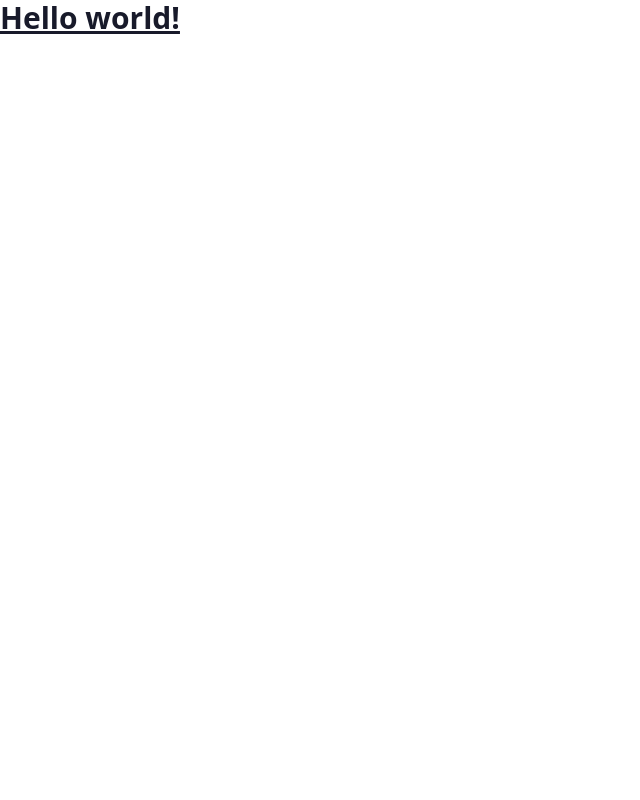
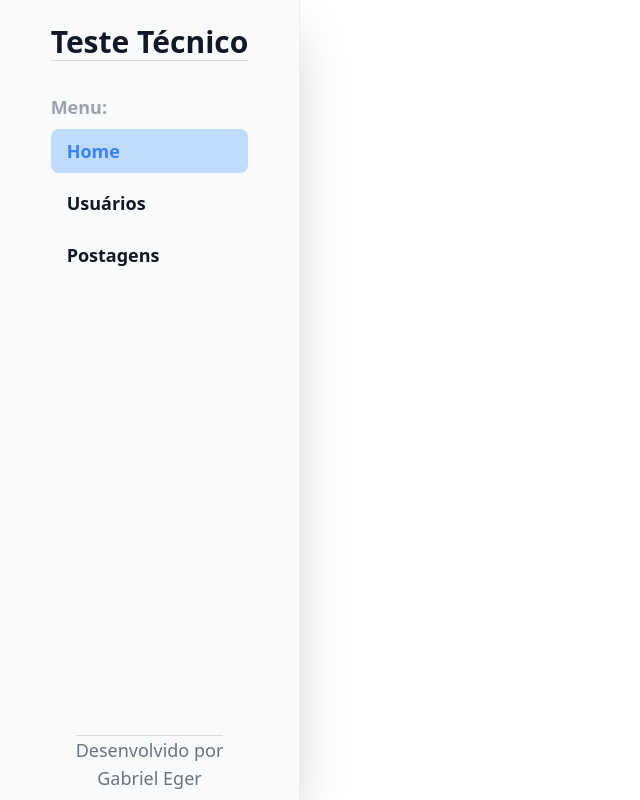
Before and after one commit to GabrielEger2/angular-technical-challange, an Angular app in the folder client/: page / in a window 1280 px wide. Shown: the whole page, without its empty margins (0-640 px from the left). Built offline with nearby package versions, Linux system fonts and the light colour scheme.

Commit message:
feat: "Lateral menu added"
Added a lateral menu using Tailwindcss and DaisyUI.

```diff
--- a/client/src/app/app.component.ts
+++ b/client/src/app/app.component.ts
@@ -3,9 +3,7 @@ import { Component } from '@angular/core';
 @Component({
   selector: 'app-root',
   template: `
-    <h1 class="text-3xl font-bold underline">
-      Hello world!
-    </h1>
+    <app-menu></app-menu>
   `,
   styles: []
 })
--- a/client/src/app/app.module.ts
+++ b/client/src/app/app.module.ts
@@ -3,10 +3,12 @@ import { BrowserModule } from '@angular/platform-browser';
 
 import { AppRoutingModule } from './app-routing.module';
 import { AppComponent } from './app.component';
+import { MenuComponent } from 'src/components/menu/menu.component';
 
 @NgModule({
   declarations: [
-    AppComponent
+    AppComponent,
+    MenuComponent
   ],
   imports: [
     BrowserModule,
--- /dev/null
+++ b/client/src/components/menu/menu.component.html
@@ -0,0 +1,35 @@
+<div>
+    <div class="absolute bg-gray-50 shadow-2xl border-r border-base-200 w-[300px] h-screen">
+        <div class="flex justify-center">
+            <div class="pt-6">
+                <h1 class="text-3xl text-gray-900 font-semibold border-b border-base-300">
+                    Teste Técnico
+                </h1>
+                <p class="text-lg font-semibold justify-start pt-8 text-gray-400">
+                    Menu:
+                </p>
+                <button
+                    routerLink="/"
+                    class="mt-2 w-full font-bold text-lg text-blue-500 justify-start flex px-4 py-2 rounded-lg bg-blue-200"
+                >
+                    Home
+                </button>
+                <button
+                    routerLink="/"
+                    class="mt-2 w-full font-bold text-lg text-gray-900 justify-start flex px-4 py-2"
+                >
+                    Usuários
+                </button>
+                <button
+                    routerLink="/"
+                    class="mt-2 w-full font-bold text-lg text-gray-900 justify-start flex px-4 py-2"
+                >
+                    Postagens
+                </button>
+            </div>
+            <div class="absolute bottom-0 pb-2 text-lg text-center text-gray-500 border-t border-base-300">
+                Desenvolvido por <br/> Gabriel Eger
+            </div>
+        </div>
+    </div>
+</div>
```
Also changed, not shown: client/src/components/menu/menu.component.ts (added, +9 -0 lines).
